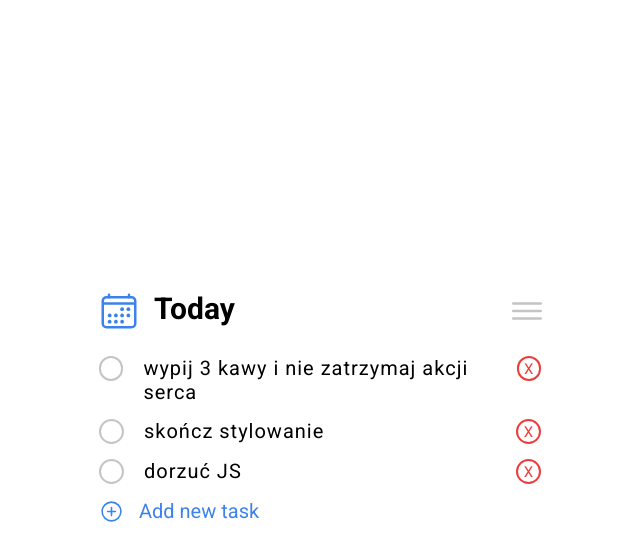
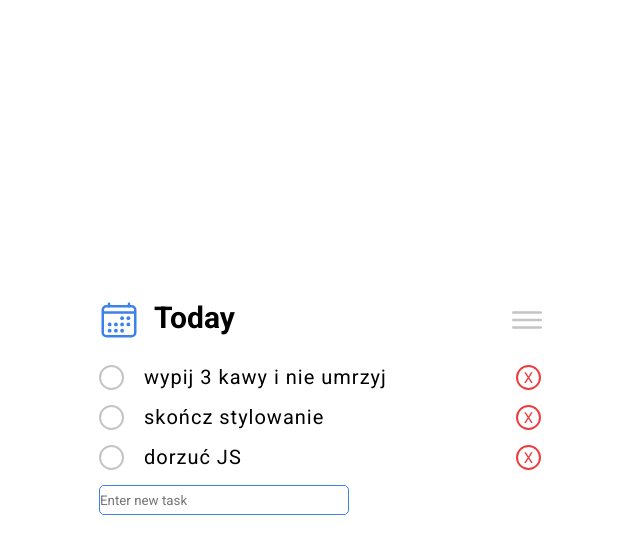
Before and after one commit to Mlekix/what-to-do, a website built with webpack: page src/index.html in a window 1280 px wide. Both pictures are taken after a click on the button "Add new task". Shown: the whole page, without its empty margins (317-957 px from the left). Built offline with nearby package versions, Linux system fonts and the light colour scheme.

Commit message:
new functionality

```diff
--- a/src/index.html
+++ b/src/index.html
@@ -17,33 +17,11 @@
         </button>
       </div>
 
-      <ul>
-        <li>
-          <div class="input-wrapper">
-            <input class="checkbox" type="checkbox" />
-            <p class="description">wypij 3 kawy i nie zatrzymaj akcji serca</p>
-          </div>
-          <button class="delete">X</button>
-        </li>
-        <li>
-          <div class="input-wrapper">
-            <input class="checkbox" type="checkbox" />
-            <p class="description">skończ stylowanie</p>
-          </div>
-          <button class="delete">X</button>
-        </li>
-        <li>
-          <div class="input-wrapper">
-            <input class="checkbox" type="checkbox" />
-            <p class="description">dorzuć JS</p>
-          </div>
-          <button class="delete">X</button>
-        </li>
-        <button class="new-item">
-          <ion-icon class="plus-icon" name="add-circle-outline"></ion-icon>
-          <span>Add new task</span>
-        </button>
-      </ul>
+      <ul></ul>
+      <button class="new-item-btn">
+        <ion-icon class="plus-icon" name="add-circle-outline"></ion-icon>
+        <span>Add new task</span>
+      </button>
     </div>
     <script
       type="module"
--- a/src/scripts/index.js
+++ b/src/scripts/index.js
@@ -1,3 +1,84 @@
 import "../styles/index.scss";
 
-console.log("to do app");
+const newItemBtn = document.querySelector(".new-item-btn");
+const taskList = document.querySelector("ul");
+
+let tasks = [
+  {
+    id: 0,
+    checked: false,
+    name: "wypij 3 kawy i nie umrzyj",
+  },
+  {
+    id: 1,
+    checked: false,
+    name: "skończ stylowanie",
+  },
+  {
+    id: 2,
+    checked: false,
+    name: "dorzuć JS",
+  },
+];
+
+const newTaskShowHandler = (tasks) => {
+  tasks.forEach((task) => {
+    const li = document.createElement("li");
+    taskList.appendChild(li);
+
+    const div = document.createElement("div");
+    div.classList.add("input-wrapper");
+    li.appendChild(div);
+
+    const input = document.createElement("input");
+    input.classList.add("checkbox");
+    input.setAttribute("type", "checkbox");
+    div.appendChild(input);
+
+    const p = document.createElement("p");
+    p.classList.add("description");
+    p.textContent = task.name;
+    div.appendChild(p);
+
+    const btn = document.createElement("button");
+    btn.classList.add("delete");
+    btn.textContent = "X";
+    btn.addEventListener("click", () => {
+      const taskIndex = tasks.findIndex((t) => t.id === task.id);
+      tasks.splice(taskIndex, 1);
+      li.remove();
+      console.log(tasks);
+    });
+    li.appendChild(btn);
+  });
+};
+
+const newItemBtnHandler = () => {
+  const newInput = document.createElement("input");
+  newInput.classList.add("new-item-input");
+  newInput.type = "text";
+  newInput.placeholder = "Enter new task";
+  newItemBtn.parentNode.replaceChild(newInput, newItemBtn);
+
+  newInput.addEventListener("keyup", (e) => {
+    const value = newInput.value;
+    const isValueUnique = !tasks.some((task) => task.name === value);
+
+    if (e.keyCode === 13 && value !== "" && isValueUnique) {
+      tasks.push({
+        id: tasks[tasks.length - 1].id + 1,
+        checked: false,
+        name: value,
+      });
+      newTaskShowHandler([tasks[tasks.length - 1]]);
+      newInput.parentNode.replaceChild(newItemBtn, newInput);
+    } else if (!isValueUnique) {
+      alert("do not enter same tasks");
+    } else if (value === "") {
+      alert("enter new task");
+    }
+  });
+};
+
+newItemBtn.addEventListener("click", newItemBtnHandler);
+newTaskShowHandler(tasks);
--- a/src/styles/index.scss
+++ b/src/styles/index.scss
@@ -10,6 +10,10 @@ $delete-color: #eb3d3d;
   box-sizing: border-box;
   font-family: "Roboto", sans-serif;
 }
+
+// body {
+//   background-color: grey;
+// }
 
 button {
   border: none;
@@ -93,17 +97,32 @@ input[type="checkbox"] {
         border: 2px solid $delete-color;
         border-radius: 50px;
         margin-right: 6px;
+        transition: 0.1s;
+        &:hover {
+          background-color: $delete-color;
+          color: white;
         }
       }
-    .new-item {
+    }
+  }
+}
+.new-item-btn {
   color: $main-color;
   font-size: 20px;
   display: flex;
-      justify-content: space-between;
+  transition: 0.1s;
 }
 .plus-icon {
   font-size: 25px;
   margin-right: 15px;
 }
+.new-item-input {
+  border: 1px solid $main-color;
+  background-color: transparent;
+  border-radius: 5px;
+  width: 250px;
+  height: 30px;
+  &:focus {
+    outline: none;
   }
 }
```
Lines whose indentation alone changed are shown as unchanged.
